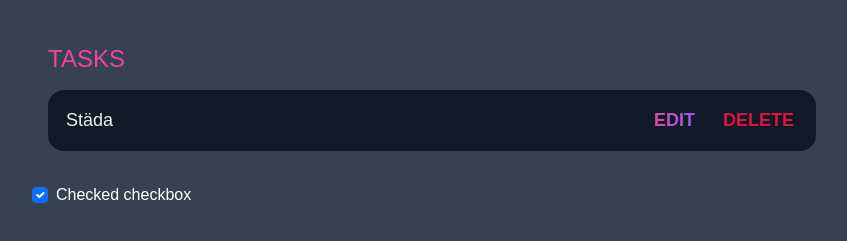
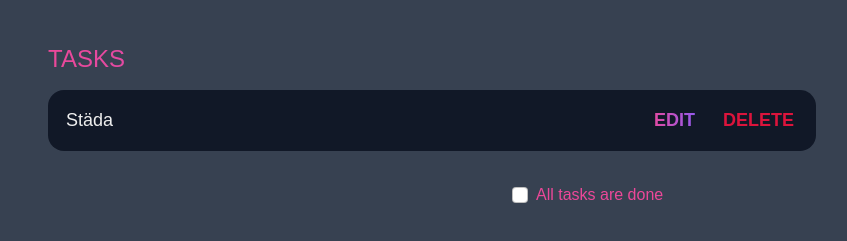
Before and after one commit to Medieinstitutet/todo-Mercedesemiliea, a website built with Vite: page index.html in a window 1280 px wide. Shown: the part 311-552 px from the top of the page, without its empty margins (208-1055 px from the left). Built offline with nearby package versions, Linux system fonts and the light colour scheme.

Commit message:
checkboxen är på sin plats

```diff
--- a/index.html
+++ b/index.html
@@ -23,7 +23,6 @@
 				type="submit"
 				id="new-task-submit"
 				value="Add task" />
-				  </div>
 		</form>
 	</header>
 	<main>
@@ -38,18 +37,20 @@
 							value="Städa"
 							readonly>
 					</div>
-					<div class="actions">
-						<button class="edit">Edit</button>
-						<button class="delete">Delete</button>
-					</div>
+				<div class="actions">
+					<button class="edit">Edit</button>
+					<button class="delete">Delete</button>
 				</div>
 			</div>
 		</section>
-		<section><div class="form-check">
-			<input class="form-check-input" type="checkbox" value="" id="flexCheckChecked" checked>
-			<label class="form-check-label" for="flexCheckChecked">
-			  Checked checkbox
-			</label></section>
+		<section>
+			<div class="form-check">
+				<input class="form-check-input" type="checkbox" value="" id="flexCheck">
+				<label class="form-check-label" for="flexCheck">
+				  All tasks are done
+				</label>
+			</div>
+		</section>
 	</main>
 	<script src="https://cdn.jsdelivr.net/npm/bootstrap@5.2.3/dist/js/bootstrap.bundle.min.js" integrity="sha384-kenU1KFdBIe4zVF0s0G1M5b4hcpxyD9F7jL+jjXkk+Q2h455rYXK/7HAuoJl+0I4" crossorigin="anonymous"></script>
     <script type="module" src="/main.js"></script>
--- a/style.css
+++ b/style.css
@@ -165,3 +165,8 @@ main {
 .task .actions .delete {
 	color: crimson;
 }
+
+.form-check {
+	margin-left:60%;
+	color:var(--pink)
+}
```
